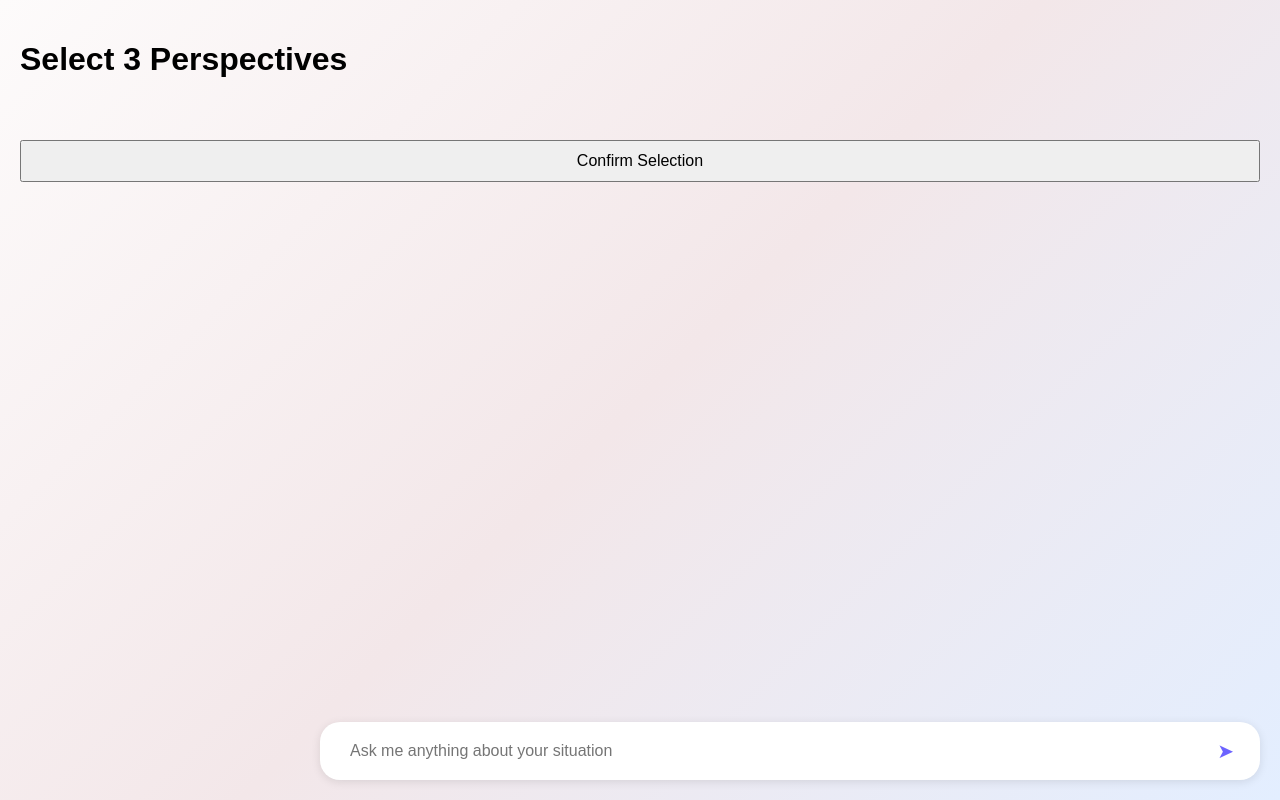
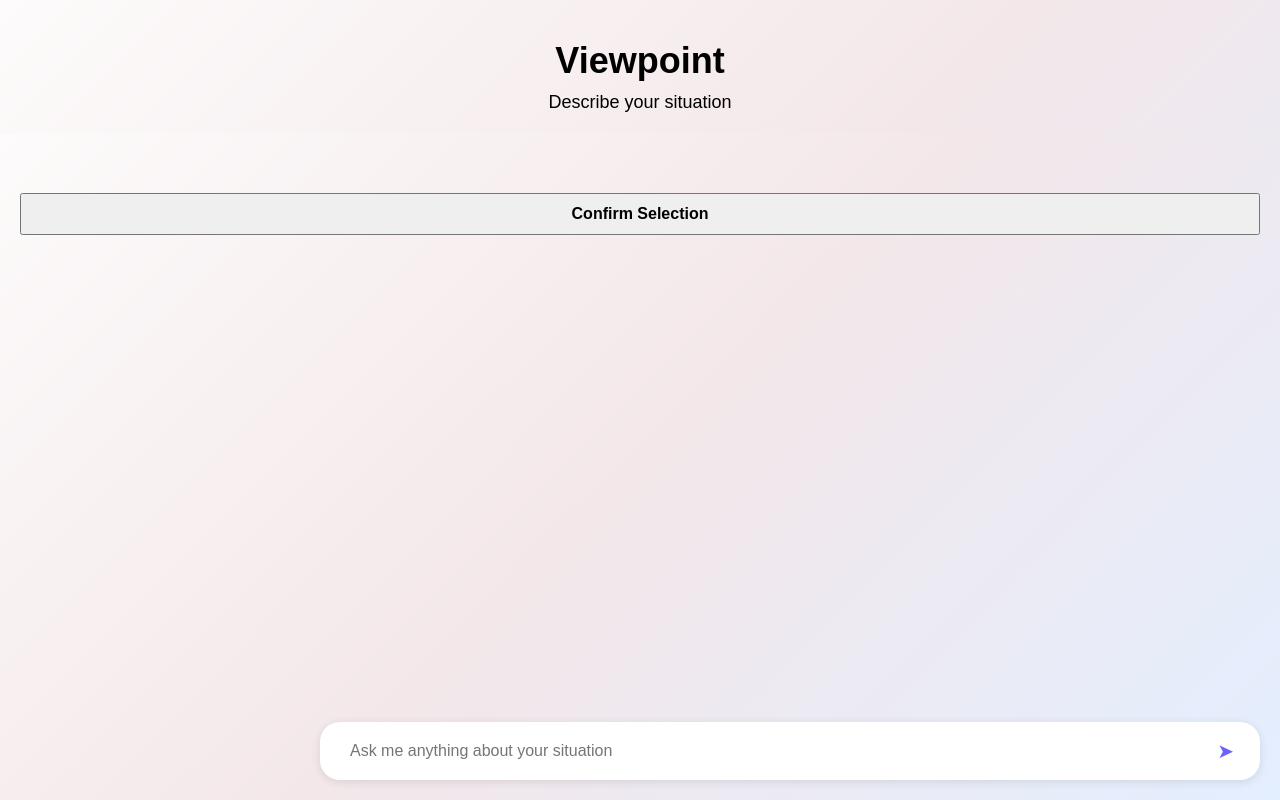
Before and after one commit to kimjoel3/ViewPoint, a Flask app: page /google-login in a window 1280 px wide. Run offline with Flask 3, Linux system fonts and the light colour scheme.

Commit message:
1) Added dynamic user instructions 2) Added global "Viewpoint" text to top-center

```diff
--- a/templates/start.html
+++ b/templates/start.html
@@ -8,7 +8,9 @@
         body {
             margin: 0;
             font-family: Arial, sans-serif;
+            /* Added flex-direction: column here */
             display: flex;
+            flex-direction: column;
             height: 100vh;
             background: linear-gradient(135deg, #fdfbfb, #f3e7e9, #e3eeff);
             background-size: cover;
@@ -71,6 +73,11 @@
             flex-direction: column;
             padding: 20px;
             background: linear-gradient(135deg, #fdfbfb, #f3e7e9, #e3eeff);
+        }
+
+        /* Hide the original h1 so our dynamic header is used */
+        .content h1 {
+            display: none;
         }
 
         #chat-container {
@@ -172,13 +179,19 @@
     </style>
 </head>
 <body>
+    <!-- New header block -->
+    <div id="header" style="text-align: center; margin-top: 40px; margin-bottom: 20px;">
+        <div style="font-size: 36px; font-weight: bold;">Viewpoint</div>
+        <div id="subheading" style="font-size: 18px; padding-top: 10px;">Describe your situation</div>
+    </div>
+
     <div class="content">
         <h1>Select 3 Perspectives</h1>
         <div id="loading-spinner">
             <span class="spinner-icon"></span> Loading perspectives...
         </div>
         <div class="perspective-list" id="perspective-list"></div>
-        <button id="confirm-selection" style="margin-top: 20px; padding: 10px 20px; font-size: 16px;">Confirm Selection</button>
+        <button id="confirm-selection" style="margin-top: 20px; padding: 10px 20px; font-size: 16px; font-weight: bold;">Confirm Selection</button>
 
         <div id="chat-container" style="display: none;">
             <div id="tabs"></div>
@@ -279,6 +292,8 @@ function confirmPerspectivesAndInitializeChat() {
 
         // Now show the chat interface
         document.getElementById("chat-container").style.display = "block";
+        // Update header text to indicate follow-up messaging
+        document.getElementById("subheading").textContent = "send follow ups to specific perspectives";
 
         // Create tabs for the selected perspectives
         createChatTabs();
@@ -366,6 +381,8 @@ document.getElementById("send-button").addEventListener("click", () => {
 
     // If we haven't initialized the chat yet, fetch perspectives
     if (Object.keys(perspectives).length === 0) {
+        // Update header to prompt perspective selection
+        document.getElementById("subheading").textContent = "select 3 perspectives";
         fetchPerspectives(message);
     } else {
         // Otherwise, send the new message
```
